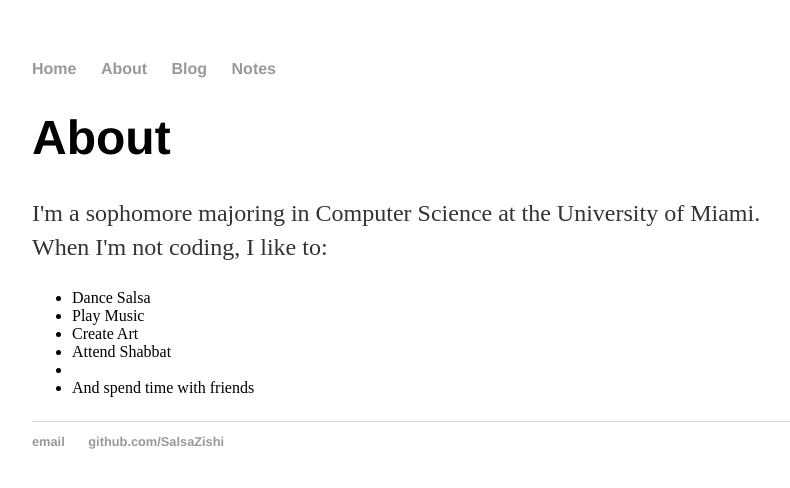
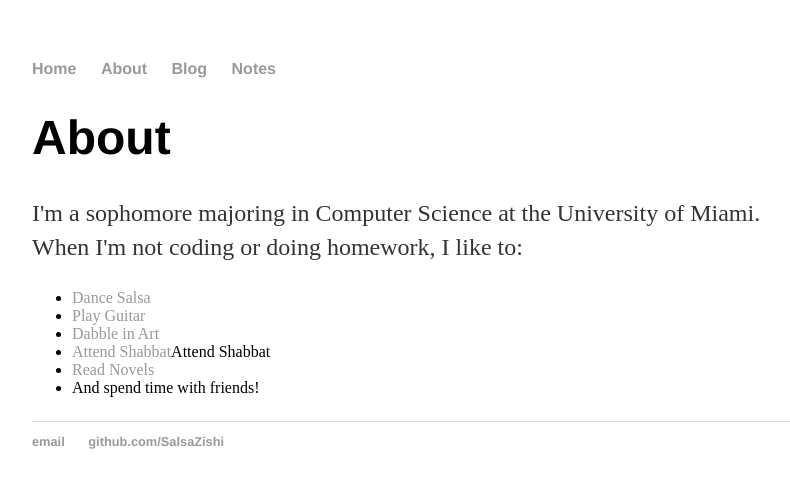
Before and after one commit to SalsaZishi/justanothercsguy.github.io, a Jekyll site: the page built from about/index.html, in a window 1280 px wide. Shown: the top 488 px of the page, without its empty margins (160-950 px from the left). Built offline with Jekyll 4.4.1, drawn with Linux system fonts in a browser that asks for light colours.

Commit message:
Update index.html

```diff
--- a/about/index.html
+++ b/about/index.html
@@ -6,14 +6,14 @@ title: Zishi Wu's Blog
   <h1>About</h1>
 
   <p>I'm a sophomore majoring in Computer Science at the University of Miami.
-  <br> When I'm not coding, I like to:
+  <br> When I'm not coding or doing homework, I like to:
   <ul>
-    <li><a href="http://www.salsadallas.com/images/salsa1.jpg"></a>Dance Salsa</li>
-    <li><a href="https://www.music-lessons.ca/wp-content/uploads/2012/04/Acoustic-Guitar.jpeg"></a>Play Music</li>
-    <li><a href="https://cdn.sketchbook.com/assets/checkout/register/tools_icon-fa3625f122fdb6c012b36f7cf7aa64bf.jpg"></a>Create Art</li>
-    <li><a href="http://www.jr.co.il/hotsites/images/shabbat-01l.jpg"></a>Attend Shabbat</li>
-    <li><a href="http://ecimages.kobobooks.com/Image.ashx?imageID=bUTjU1XvAkavLrUn3jAYgA"></a></li>
-    <li>And spend time with friends</li>
+    <li><a href="http://www.salsadallas.com/images/salsa1.jpg">Dance Salsa</a></li>
+    <li><a href="https://www.music-lessons.ca/wp-content/uploads/2012/04/Acoustic-Guitar.jpeg">Play Guitar</a></li>
+    <li><a href="https://cdn.sketchbook.com/assets/checkout/register/tools_icon-fa3625f122fdb6c012b36f7cf7aa64bf.jpg">Dabble in Art</a></li>
+    <li><a href="http://www.jr.co.il/hotsites/images/shabbat-01l.jpg">Attend Shabbat</a>Attend Shabbat</li>
+    <li><a href="http://ecimages.kobobooks.com/Image.ashx?imageID=bUTjU1XvAkavLrUn3jAYgA">Read Novels</a></li>
+    <li>And spend time with friends!</li>
   </ul>
   </p>
 </div>
```
